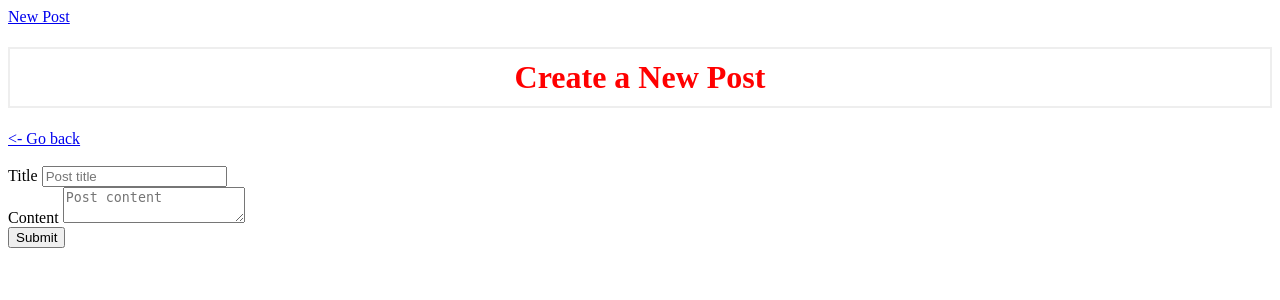
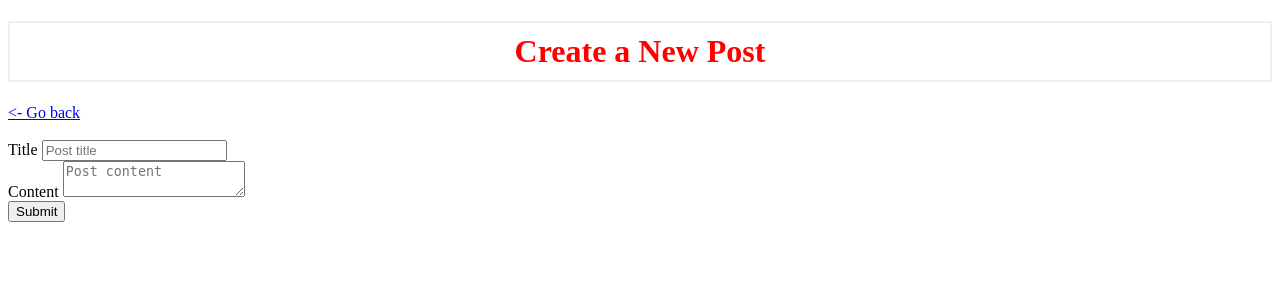
Before and after one commit to Zenika/POEI-Python-Rss, a Flask app: page /create in a window 1280 px wide. Shown: the top 300 px of the page. Run offline with Flask 2, Linux system fonts and the light colour scheme.

Commit message:
[*] hide new post button

```diff
--- a/templates/base.html
+++ b/templates/base.html
@@ -6,7 +6,7 @@
     <title>{% block title %} {% endblock %}</title>
   </head>
   <body>
-    <a class="nav-link" href="{{url_for('create')}}">New Post</a><br>
+    <!--<a class="nav-link" href="{{url_for('create')}}">New Post</a><br>-->
     {% for message in get_flashed_messages() %}
     <div class="alert alert-danger">{{ message }}</div>
     {% endfor %}
--- a/testRssFeed.py
+++ b/testRssFeed.py
@@ -3,9 +3,8 @@
 
 import feedparser
 
-# Url de flux RSS
+# Url de flux RSS à tester
 url = "https://valnuit.lepodcast.fr/rss"
-
 # Création d'une instance
 news_feed = feedparser.parse(url)
 
```
